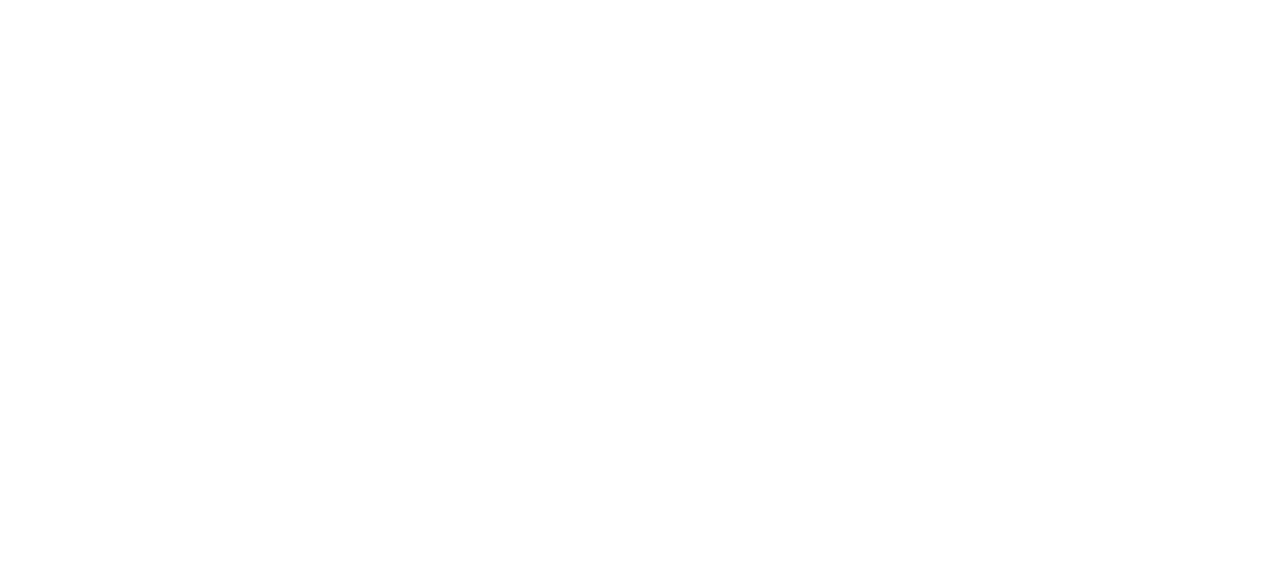
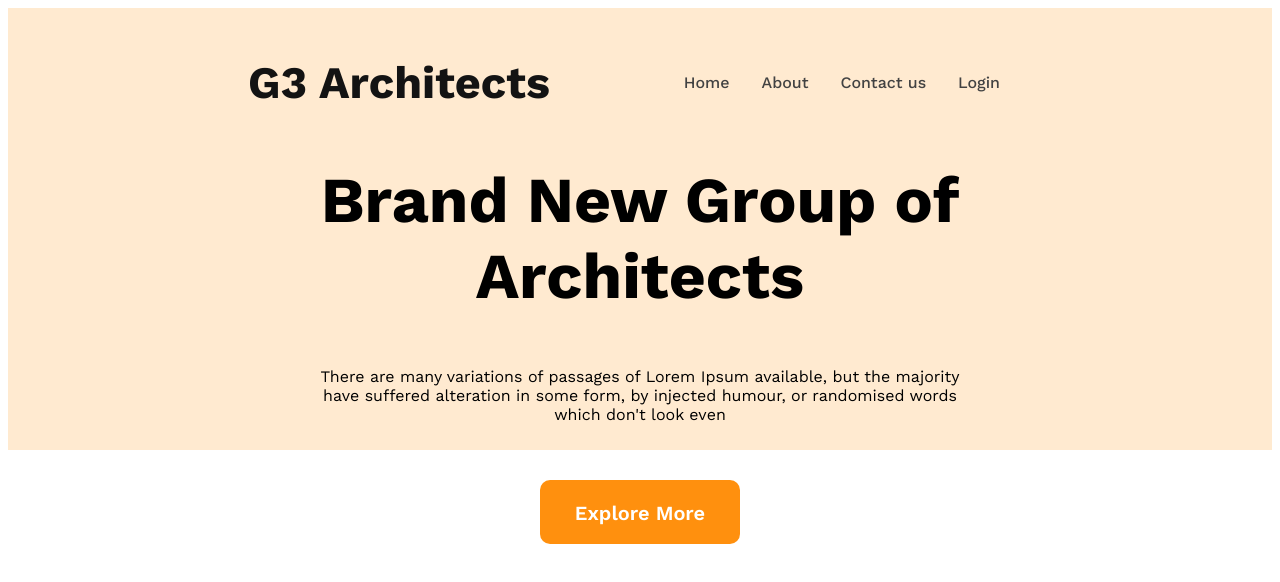
Before and after one commit to hasibulislamha01/g3-architect, a plain HTML site: page index.html in a window 1280 px wide. Drawn offline with nearby package versions, Linux system fonts and the light colour scheme.

Commit message:
second commit

```diff
--- a/index.html
+++ b/index.html
@@ -9,11 +9,44 @@
 <body>
     <!-- this is header section of the webpage -->
     <header>
+        <div class="container">
+            <nav>
+                <span id="G3" class="bold large-font">
+                    G3 Architects
+                </span>
+                <span class="">
+                    <ul class="navigate slightbold normal-font">
+                        <li><a href="#">Home</a></li>
+                        <li><a href="#">About</a></li>
+                        <li><a href="#">Contact us</a></li>
+                        <li><a href="#">Login</a></li>
+                    </ul>
+                </span>
+            </nav>
 
+            <section class="banner">
+                <h1 class="banner-title x-large-font bold">
+                    Brand New Group of Architects
+                </h1>
+                <p class="banner-description normal-font">
+                    There are many variations of passages of Lorem Ipsum available, but the majority have suffered alteration in some form, by injected humour, or randomised words which don't look even
+                </p>
+                <button class="theme-button">Explore More</button>
+
+            </section>
+        </div>
+
+
+
+
+        <section class="banner-image division">
+            <!-- <img src="images/banner.png" alt=""> -->
+        </section>
     </header>
 
     <!-- this is main section -->
     <main>
+
 
     </main>
 
--- a/styles.css
+++ b/styles.css
@@ -0,0 +1,132 @@
+/* importing fonts */
+
+@import url('https://fonts.googleapis.com/css2?family=Work+Sans:wght@400;500;600;700&display=swap');
+
+
+/* common styles (this styles are commonly used in several contents) */
+body{
+    font-family: 'Work Sans', sans-serif;
+}
+.division{
+    margin-top: 4.3rem;
+}
+.x-large-font{
+    font-size: 4rem;
+}
+.large-font{
+    font-size: 	2.8125rem;
+}
+.normal-font{
+    font-size: 1rem;
+}
+.bold{
+    font-weight: 700;
+}
+.semibold{
+    font-weight: 600;
+}
+.slightbold{
+    font-weight: 500;
+}
+.centered-text{
+    text-align: center;
+}
+
+.theme-button{
+    font-size: 1.25rem;
+    font-family: 'Work Sans', sans-serif;
+    background-color: #FF900E;
+    color: white;
+    font-weight: 600;
+    width: 200px;
+    height: 64px;
+    border: 1px solid transparent;
+    border-radius: 10px;
+    margin: 5vh auto 5vh auto;
+    padding: 20px 25px;
+    cursor: pointer;
+}
+
+
+/* Other styles */
+
+/* header styles */
+header{
+    background-color: rgba(255, 144, 14, 0.10);
+    width:  100%;
+    height: max-content;
+}
+.container{
+    background-color: rgba(255, 144, 14, 0.10);
+    padding: 3rem 15rem;
+}
+#G3{
+    color: #131313;
+}
+nav{
+    display: flex;
+    justify-content: space-between;
+    align-items: center;
+}
+
+.navigate{
+    display: flex;
+    justify-content: space-around;
+    list-style-type: none;
+}
+.navigate a{
+    text-decoration: none;
+    color: #424242;
+    margin-right: 2rem;
+}
+.banner{
+    width: 50vw;
+    height: 30vh;
+    text-align: center;
+    margin: 0px auto;
+}
+
+
+.banner-image img{
+    width: 100%;
+    margin-top: 15vh;
+}
+
+
+
+
+/* Responsive media query for small screens */
+@media screen and (max-width: 576px) {
+    .container{
+        margin: 1px;
+        padding: 0px;
+    }
+    nav{
+    flex-direction: column;
+    }
+    .navigate{
+        margin-top: 2rem;
+    }
+    .x-large-font{
+        font-size: 3.3rem;
+    }
+    .large-font{
+        font-size: 	2.8125rem;
+    }
+}
+
+
+/* Responsive media query for medium devices */
+@media screen and (min-width: 577px) and (max-width: 960px){
+    .container{
+        margin: 1rem 3rem;
+        padding: 0rem;
+        width: 100%;
+    }
+    nav{
+    flex-direction: column;
+    }
+    .navigate{
+        margin-top: 2rem;
+    }
+}
```
